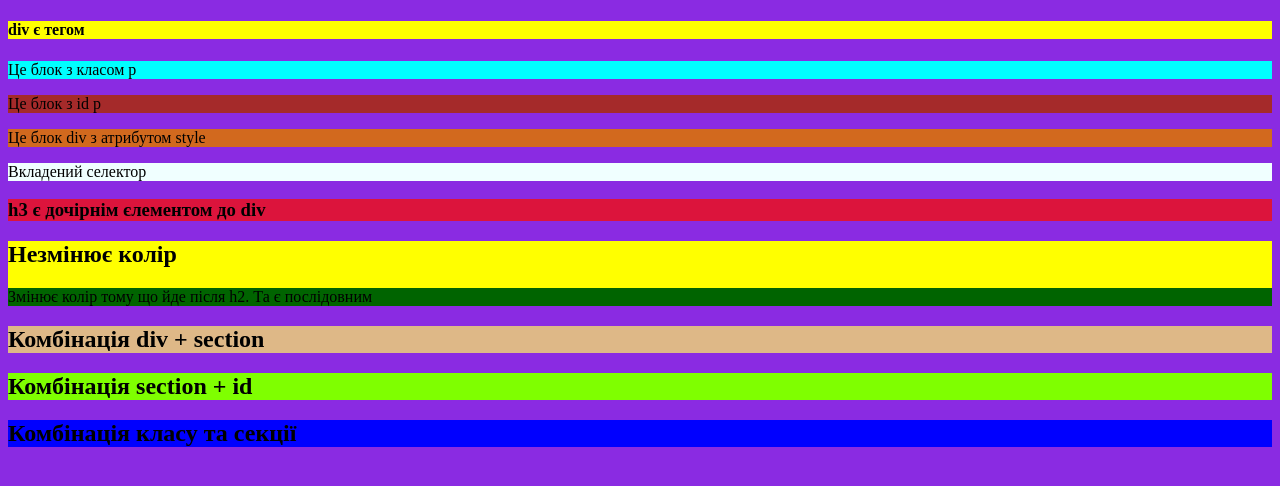
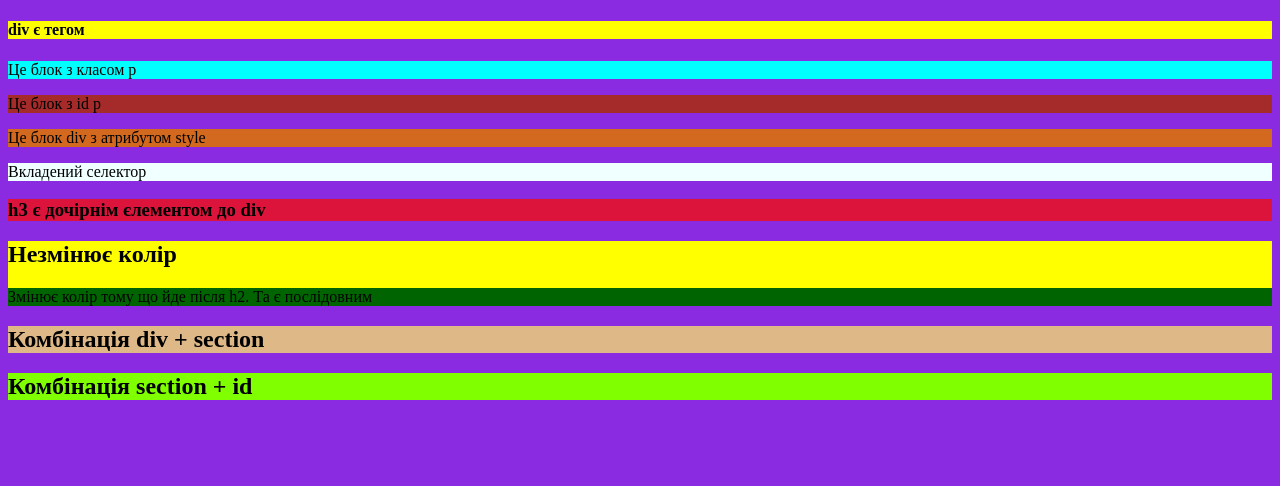
Before and after one commit to buzulanandrew525/Home_work_05, a plain HTML site: page index.html in a window 1280 px wide. Drawn offline with Linux system fonts and the light colour scheme.

Commit message:
removed the h2 fragment along with the class

```diff
--- a/index.html
+++ b/index.html
@@ -55,12 +55,4 @@
             Комбінація section + id
         </h2>
     </section>
-    <div class="h2">
-        <section>
-            <h2>
-                Комбінація класу та секції
-            </h2>
-        </section>
-    </div>
-</body>
 </html>
```
